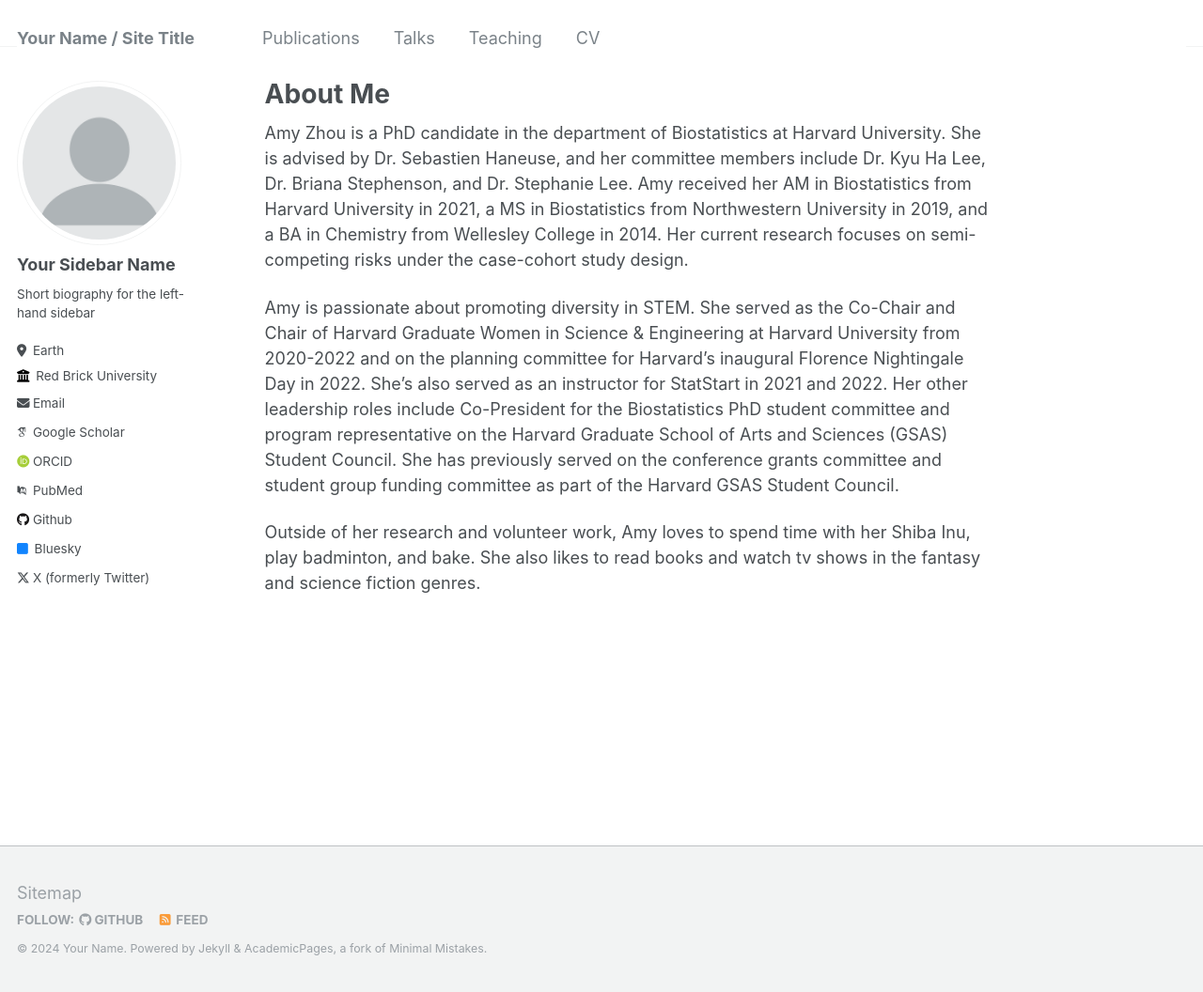
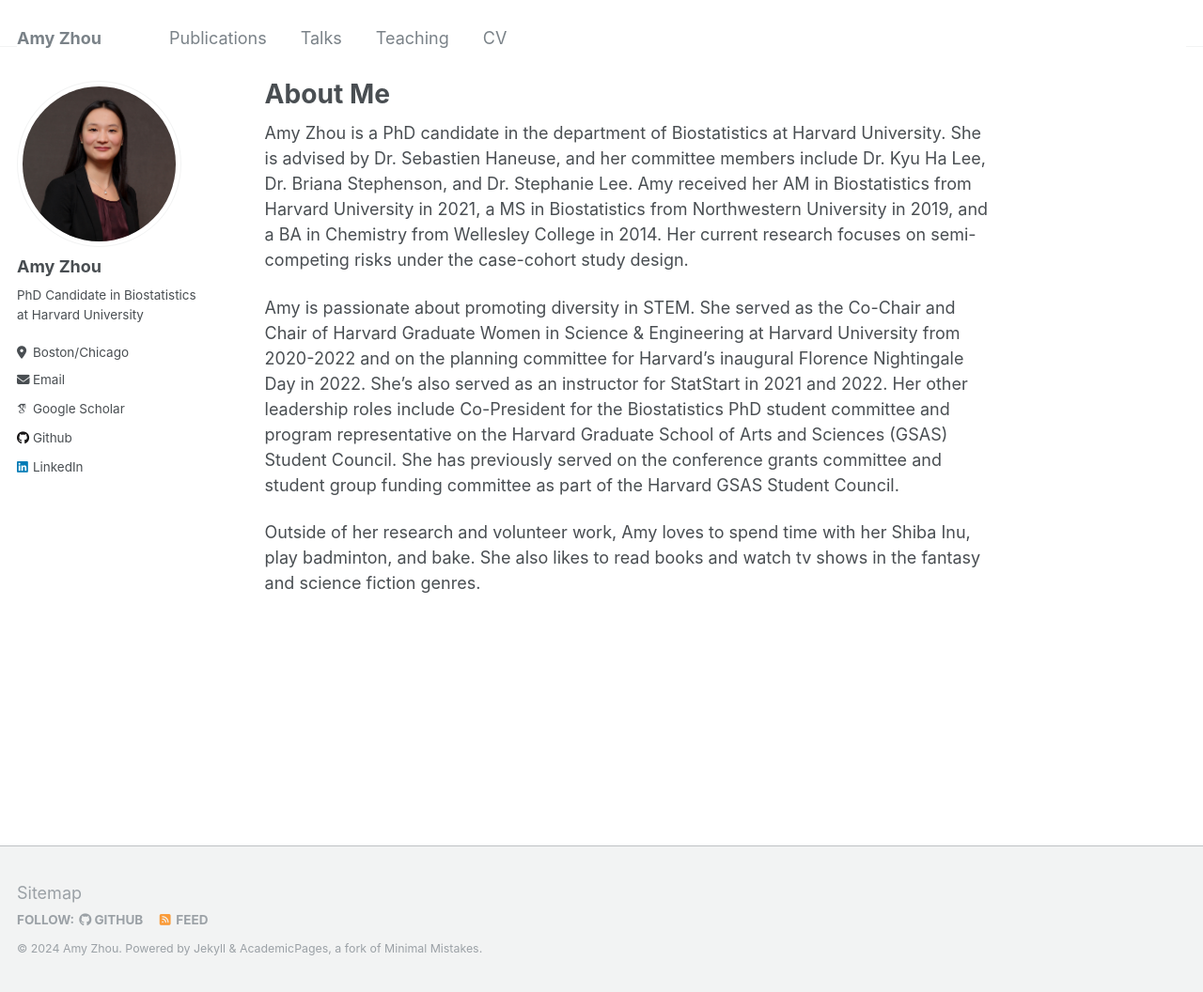
Before and after one commit to am-zhou/am-zhou.github.io, a Jekyll site: the page built from _pages/about.md, in a window 1280 px wide and 1056 px high. Shown: the whole window at 94% size. Built offline with Jekyll 4.4.1, drawn with Linux system fonts in a browser that asks for light colours; some web fonts are replaced.

Commit message:
Update _config.yml
updated main page

```diff
--- a/_config.yml
+++ b/_config.yml
@@ -8,46 +8,46 @@
 
 # Basic Site Settings
 locale                   : "en-US"
-title                    : "Your Name / Site Title"
+title                    : "Amy Zhou"
 title_separator          : "-"
-name                     : &name "Your Name"
+name                     : &name "Amy Zhou"
 description              : &description "personal description"
-url                      : https://academicpages.github.io # the base hostname & protocol for your site e.g. "https://mmistakes.github.io"
+url                      : https://am-zhou.github.io # the base hostname & protocol for your site e.g. "https://mmistakes.github.io"
 baseurl                  : "" # the subpath of your site, e.g. "/blog"
-repository               : "academicpages/academicpages.github.io"
+repository               : "am-zhou/am-zhou.github.io"
 
 # Site Author - The following control what appear as part of the author content on the side bar.
 #               If a field is blank the icon and link will not appear, otherwise it will be shown.
 #               Additional customization can be done by editing /_includes/author-profile.html
 author:
   # Biographic information
-  avatar           : "profile.png"
-  name             : "Your Sidebar Name"
+  avatar           : "Zhou_Amy_Headshot.jpg"
+  name             : "Amy Zhou"
   pronouns         : # example: "she/her"
-  bio              : "Short biography for the left-hand sidebar"
-  location         : "Earth"
-  employer         : "Red Brick University"
+  bio              : "PhD Candidate in Biostatistics at Harvard University"
+  location         : "Boston/Chicago"
+  employer         : # "Red Brick University"
   uri              : # URL
-  email            : "none@example.org"
+  email            : "amyzhou@g.harvard.edu"
 
   # Academic websites
   arxiv            : # URL - Update with the correct link to your profile
-  googlescholar    : "https://scholar.google.com/citations?user=PS_CX0AAAAAJ"
+  googlescholar    : "https://scholar.google.com/citations?user=NDhbM5AAAAAJ&hl=en"
   impactstory      : # URL
-  orcid            : "http://orcid.org/yourorcidurl"
-  pubmed           : "https://www.ncbi.nlm.nih.gov/pubmed/?term=john+snow"
+  orcid            : # "http://orcid.org/yourorcidurl"
+  pubmed           : # "https://www.ncbi.nlm.nih.gov/pubmed/?term=john+snow"
   researchgate     : # URL
 
   # Repositories and software development
   bitbucket        : # Username - Update with your username on the site
   codepen          : # Username
   dribbble         : # Username
-  github           : "academicpages"
+  github           : "am-zhou"
   kaggle           : # Username
   stackoverflow    : # User number or user number and name (i.e., use "1" or "1/jeff-atwood")
 
   # Social media
-  bluesky          : "bsky.app" # Replace this with you Bluesky username
+  bluesky          : # "bsky.app" # Replace this with you Bluesky username
   facebook         : # Username
   flickr           : # Username
   foursquare       : # Username
@@ -56,7 +56,7 @@ author:
   keybase          : # Username
   instagram        : # Username
   lastfm           : # Username
-  linkedin         : # Username
+  linkedin         : "amyzhou" # Username
   mastodon         : # URL
   medium           : # URL
   pinterest        : # Username
@@ -64,7 +64,7 @@ author:
   steam            : # Username
   telegram         : # URL
   tumblr           : # Username
-  twitter          : "UniofOxford"  # Replace this with your X / Twitter handle
+  twitter          : # "UniofOxford"  # Replace this with your X / Twitter handle
   vine             : # Username
   weibo            : # Username
   wikipedia        : # Username
```
